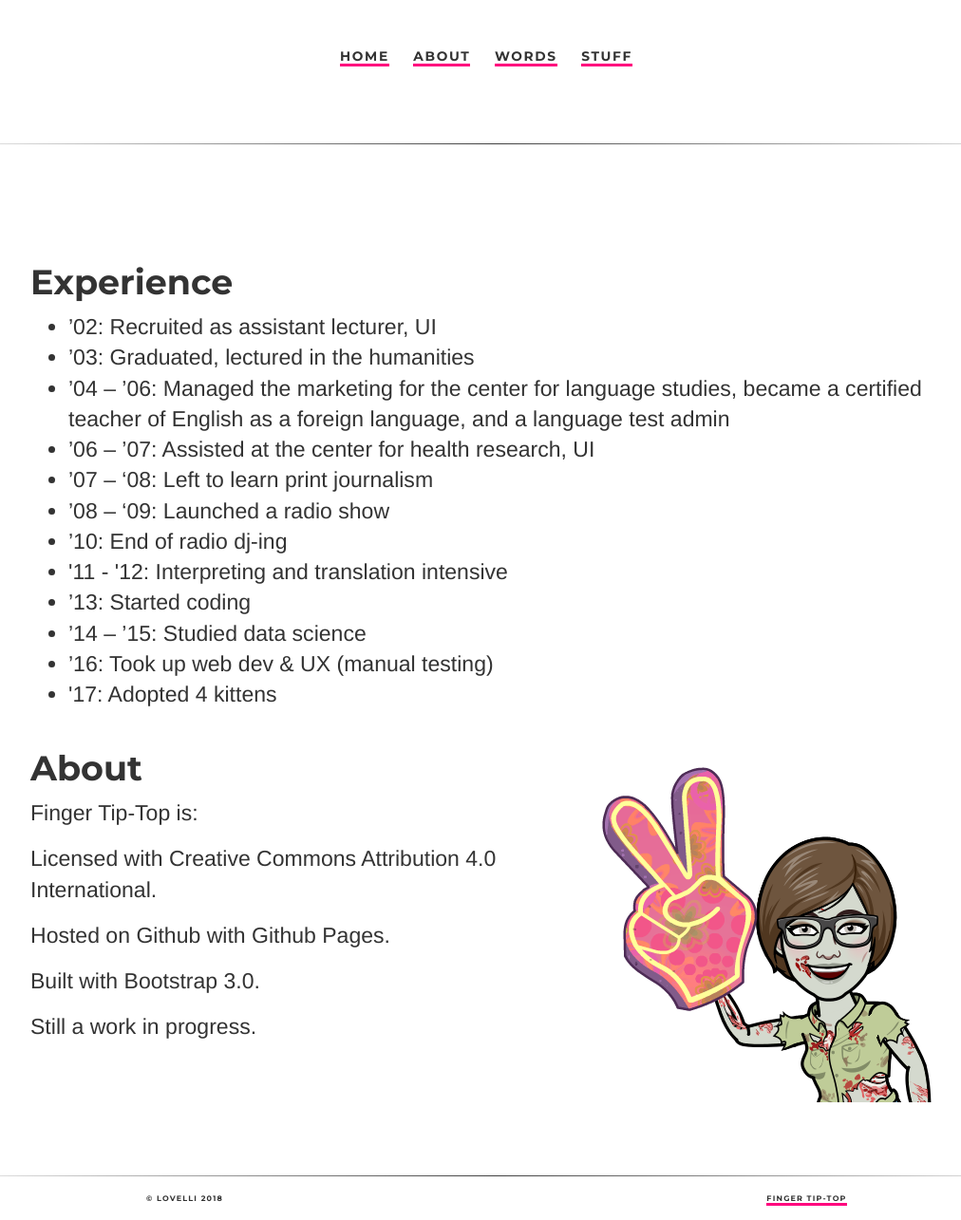
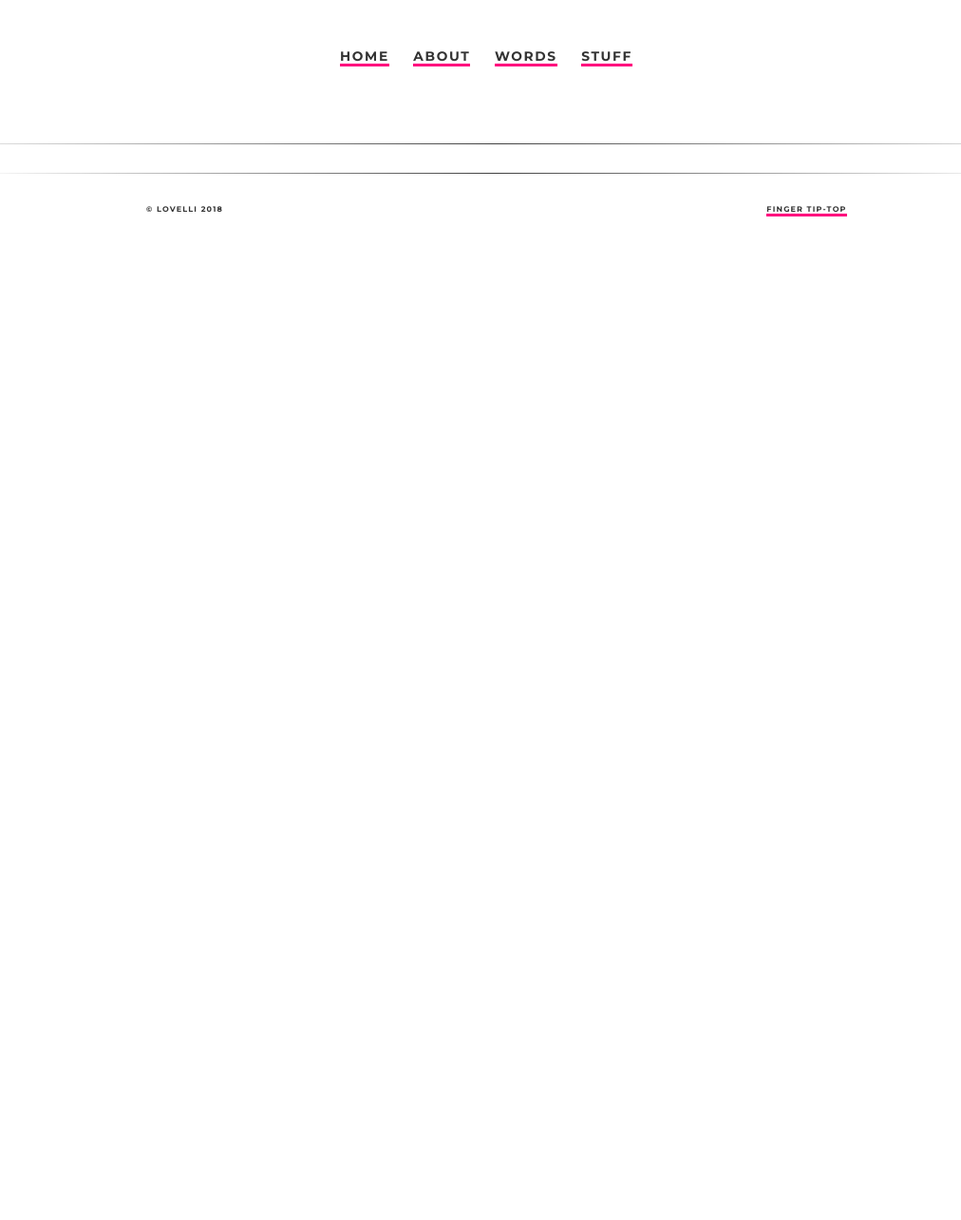
Before and after one commit to ariesti/ariesti.github.io, a Jekyll site: the page built from about/index.html, in a window 1280 px wide. Shown: the whole page at 95% size, without its empty margins (118-1130 px from the left). Built offline with Jekyll 4.4.1, drawn with Linux system fonts in a browser that asks for light colours; after the commit the page ends 900 px from its top, so only the background shows below that.

Commit message:
Update index.html

```diff
--- a/about/index.html
+++ b/about/index.html
@@ -5,33 +5,3 @@ description: Some details about Finger Tip-top and why it was created
 tagline: Coding is a way to get what I want
 permalink: /about/
 ---
-<div class="page">
-
-<div id="content" class="wrapper>
-  <div class="left">
-    <h3>Experience</h3>
-    <ul>
-    <li>’02: Recruited as assistant lecturer, UI</li>
-    <li>’03: Graduated, lectured in the humanities</li>
-    <li>’04 – ’06: Managed the marketing for the center for language studies, became a certified teacher of English as a foreign language, and a language test admin</li>
-    <li>’06 – ’07: Assisted at the center for health research, UI</li>
-    <li>’07 – ‘08: Left to learn print journalism</li>
-    <li>’08 – ‘09: Launched a radio show</li>
-    <li>’10: End of radio dj-ing</li>
-    <li>'11 - '12: Interpreting and translation intensive</li>
-    <li>’13: Started coding</li>
-    <li>’14 – ’15: Studied data science</li>
-    <li>’16: Took up web dev & UX (manual testing)</li>
-    <li>'17: Adopted 4 kittens</li>
-    </ul>
-            <img src="/assets/1-ftt.png" alt="Flowers in Chania" style="float:right" />
-    <h3 class="ex1">About</h3>
-      <p>Finger Tip-Top is:
-      <p>Licensed with Creative Commons Attribution 4.0 International.</p>
-                   <p>Hosted on Github with Github Pages.</p>
-                   <p>Built with Bootstrap 3.0.</p>
-                   <p>Still a work in progress.</p>
-
-      </div>
-      </div>
-</div>
```
